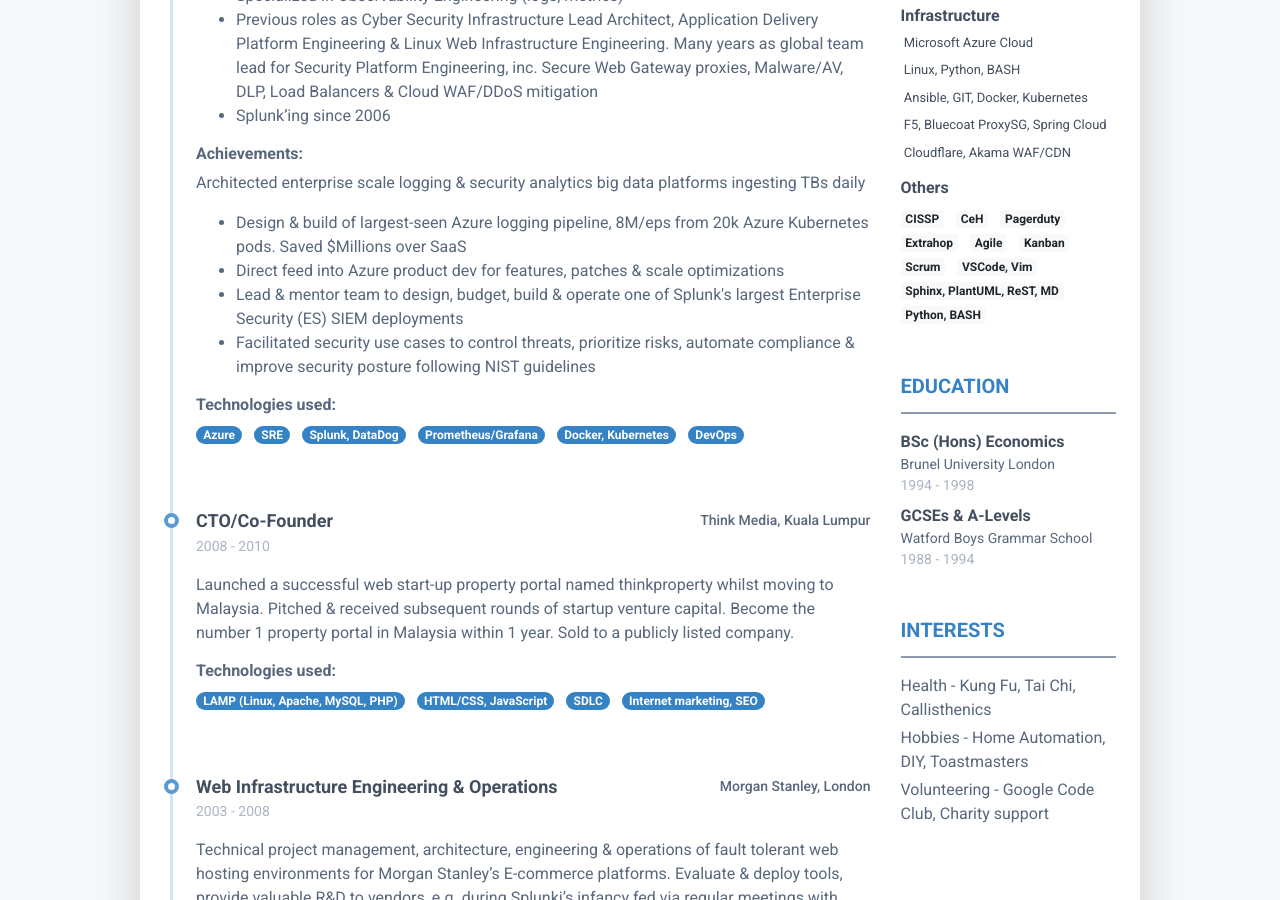
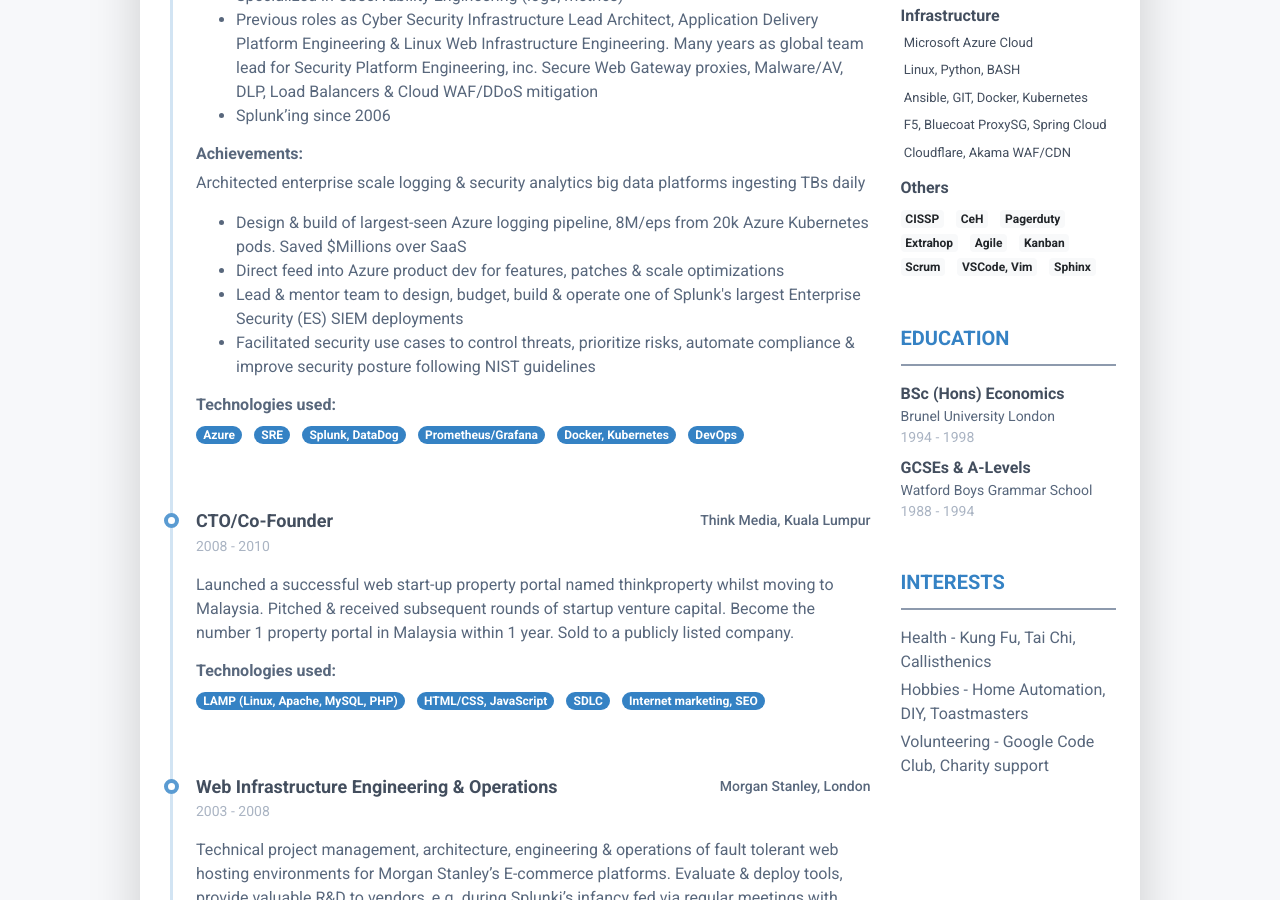
Before and after one commit to Hamy200/resume, a Jekyll site: the page built from index.markdown, in a window 1280 px wide and 900 px high, scrolled down 534 px. Built offline with Jekyll 4.4.1, drawn with Linux system fonts in a browser that asks for light colours; nearby versions of some CDN libraries.

Commit message:
summary#

```diff
--- a/_data/data.yml
+++ b/_data/data.yml
@@ -155,5 +155,4 @@ skills:
       - Kanban
       - Scrum
       - VSCode, Vim
-      - Sphinx, PlantUML, ReST, MD
-      - Python, BASH
+      - Sphinx
```
Also changed, not shown: 1 other file.
